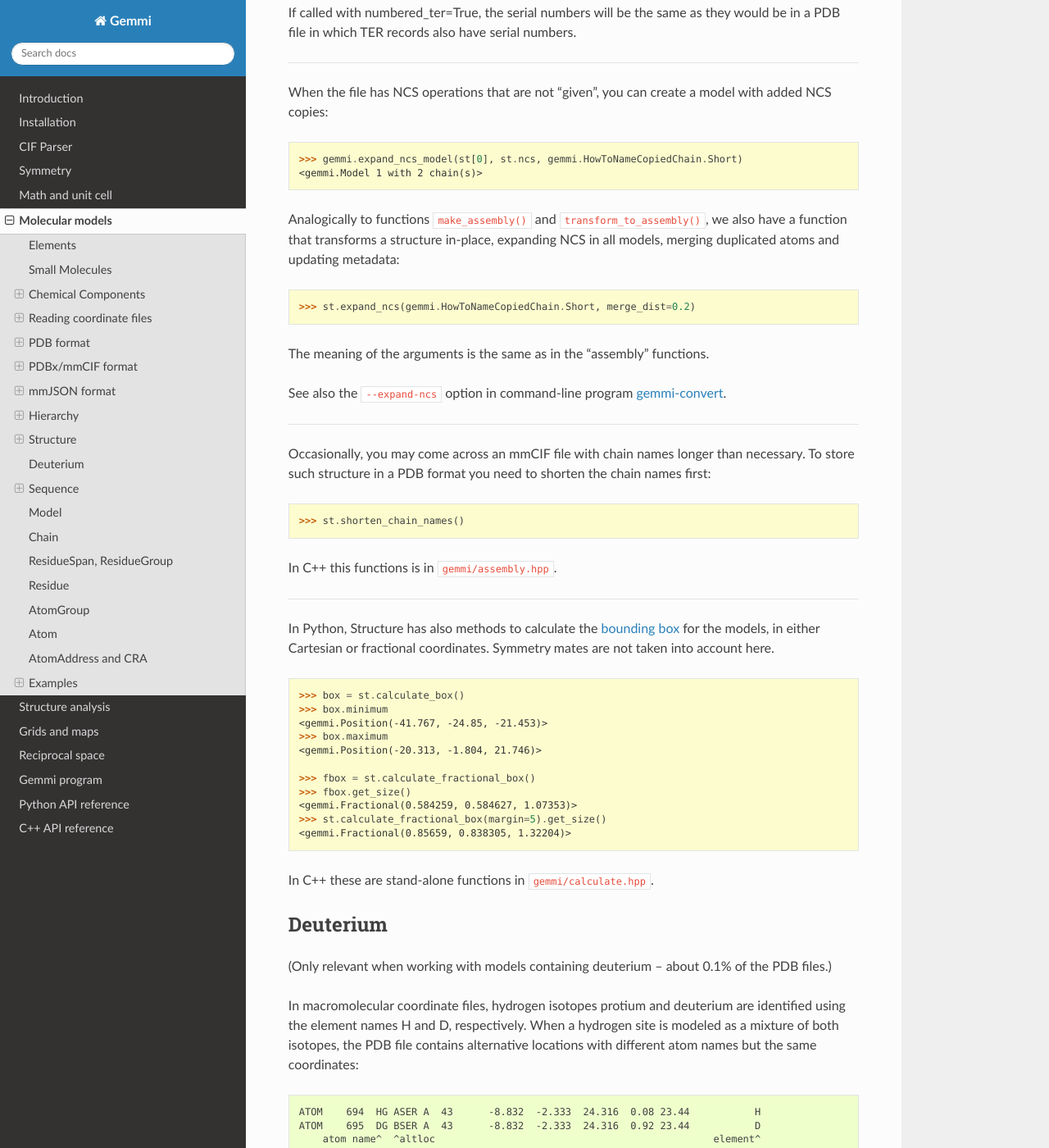
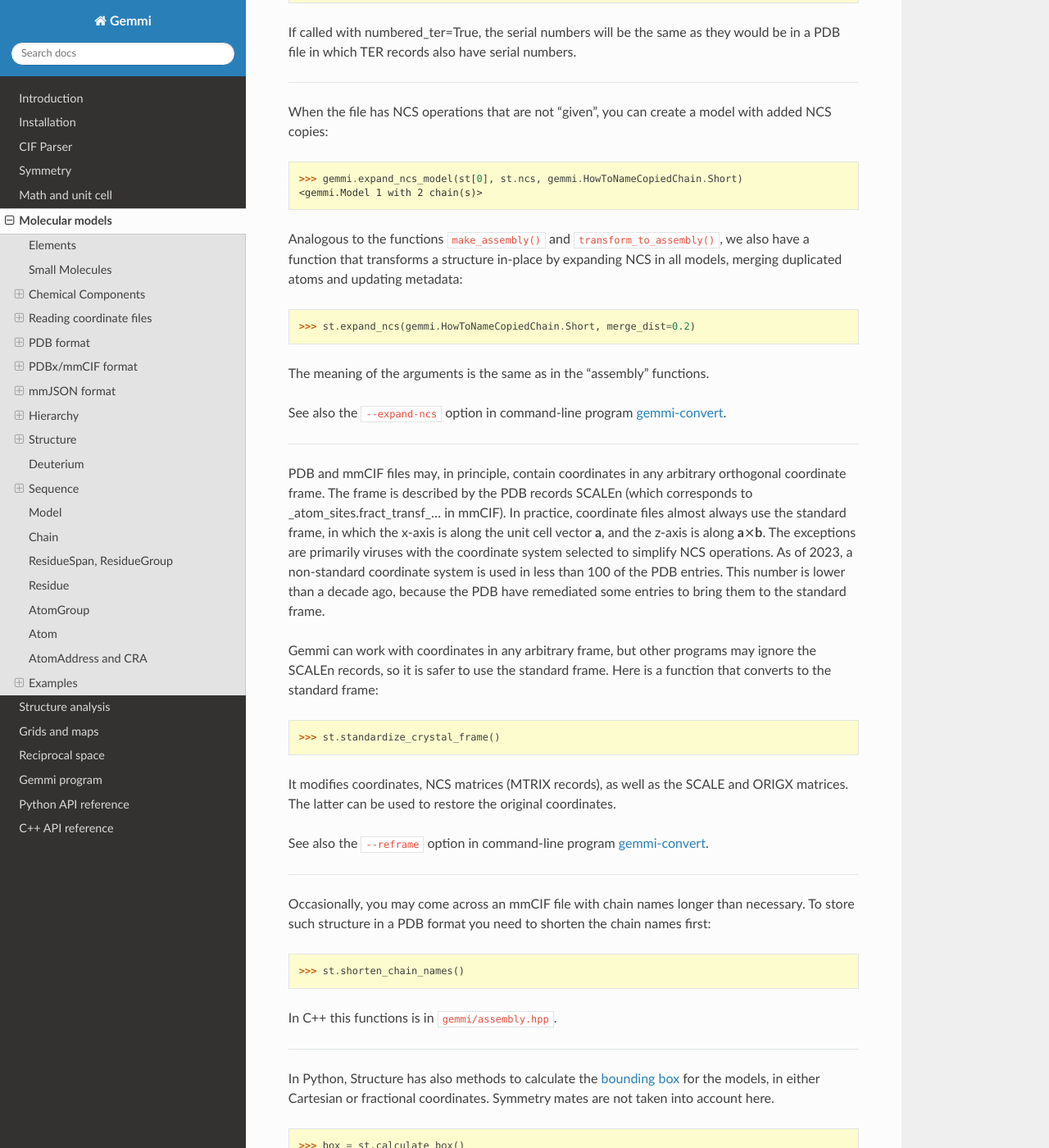
Before and after one commit to project-gemmi/gemmi, a Sphinx documentation site: the page built from docs/mol.rst, in a window 1280 px wide and 1400 px high, scrolled down 33322 px. Shown: the whole window at 82% size. Built offline with Sphinx 7.4.7 and the Read the Docs theme 2.0.0, drawn with Linux system fonts in a browser that asks for light colours; some of the changed text lies outside the part shown.

Commit message:
added function standardize_crystal_frame()
and a corresponding option in gemmi-convert

```diff
--- a/docs/convert-help.txt
+++ b/docs/convert-help.txt
@@ -50,6 +50,7 @@ Macromolecular operations:
   --select=SEL            Output only the selection.
   --remove=SEL            Remove the selection.
   --apply-symop=OP        Apply symmetry operation (e.g. '-x,y+1/2,-z'.
+  --reframe               Standardize the coordinate system (frame).
   --expand-ncs=dup|num|x  Expand strict NCS from in MTRIXn or _struct_ncs_oper.
                           New chain names are the same, have added numbers, or
                           the shortest unused names are picked.
--- a/docs/mol.rst
+++ b/docs/mol.rst
@@ -1361,6 +1361,9 @@ the ``Structure`` has the following properties:
 * ``input_format`` (enum ``CoorFormat``) -- what file format the structure
   was read from,
 * ``has_d_fraction`` (bool) -- how :ref:`deuterium is represented <deuterium>`,
+* ``origx`` (:ref:`Transform <transform>`) -- matrix from the PDB ORIGX
+  records (or from mmCIF _database_pdb_matrix.origx);
+  in the absence of ORIGX it is set to the identity matrix,
 * ``info`` (C++ type: ``map<string, string>``) --
   minimal metadata with keys being mmcif tags (_entry.id, _exptl.method, ...),
 * ``raw_remarks`` (C++ type: ``vector<string>``) -- REMARK records
@@ -1881,8 +1883,8 @@ you can create a model with added NCS copies:
   >>> gemmi.expand_ncs_model(st[0], st.ncs, gemmi.HowToNameCopiedChain.Short)
   <gemmi.Model 1 with 2 chain(s)>
 
-Analogically to functions ``make_assembly()`` and ``transform_to_assembly()``,
-we also have a function that transforms a structure in-place,
+Analogous to the functions ``make_assembly()`` and ``transform_to_assembly()``,
+we also have a function that transforms a structure in-place by
 expanding NCS in all models, merging duplicated atoms and updating metadata:
 
 .. doctest::
@@ -1892,6 +1894,35 @@ expanding NCS in all models, merging duplicated atoms and updating metadata:
 The meaning of the arguments is the same as in the "assembly" functions.
 
 See also the ``--expand-ncs`` option in command-line program
+:ref:`gemmi-convert <convert>`.
+
+----
+
+PDB and mmCIF files may, in principle, contain coordinates in any arbitrary
+orthogonal coordinate frame. The frame is described by the PDB records SCALEn
+(which corresponds to _atom_sites.fract_transf_… in mmCIF).
+In practice, coordinate files almost always use the standard frame,
+in which the x-axis is along the unit cell vector **a**, and the z-axis is
+along **a**\ ⨯\ **b**.
+The exceptions are primarily viruses with the coordinate system selected
+to simplify NCS operations. As of 2023, a non-standard coordinate system
+is used in less than 100 of the PDB entries. This number is lower than
+a decade ago, because the PDB have remediated some entries to bring them
+to the standard frame.
+
+Gemmi can work with coordinates in any arbitrary frame, but other programs
+may ignore the SCALEn records, so it is safer to use the standard frame.
+Here is a function that converts to the standard frame:
+
+.. doctest::
+
+  >>> st.standardize_crystal_frame()
+
+It modifies coordinates, NCS matrices (MTRIX records),
+as well as the SCALE and ORIGX matrices. The latter can be used to restore
+the original coordinates.
+
+See also the ``--reframe`` option in command-line program
 :ref:`gemmi-convert <convert>`.
 
 ----
```
Also changed, not shown: other parts of docs/mol.rst (+4 -5 lines), 4 other files.
